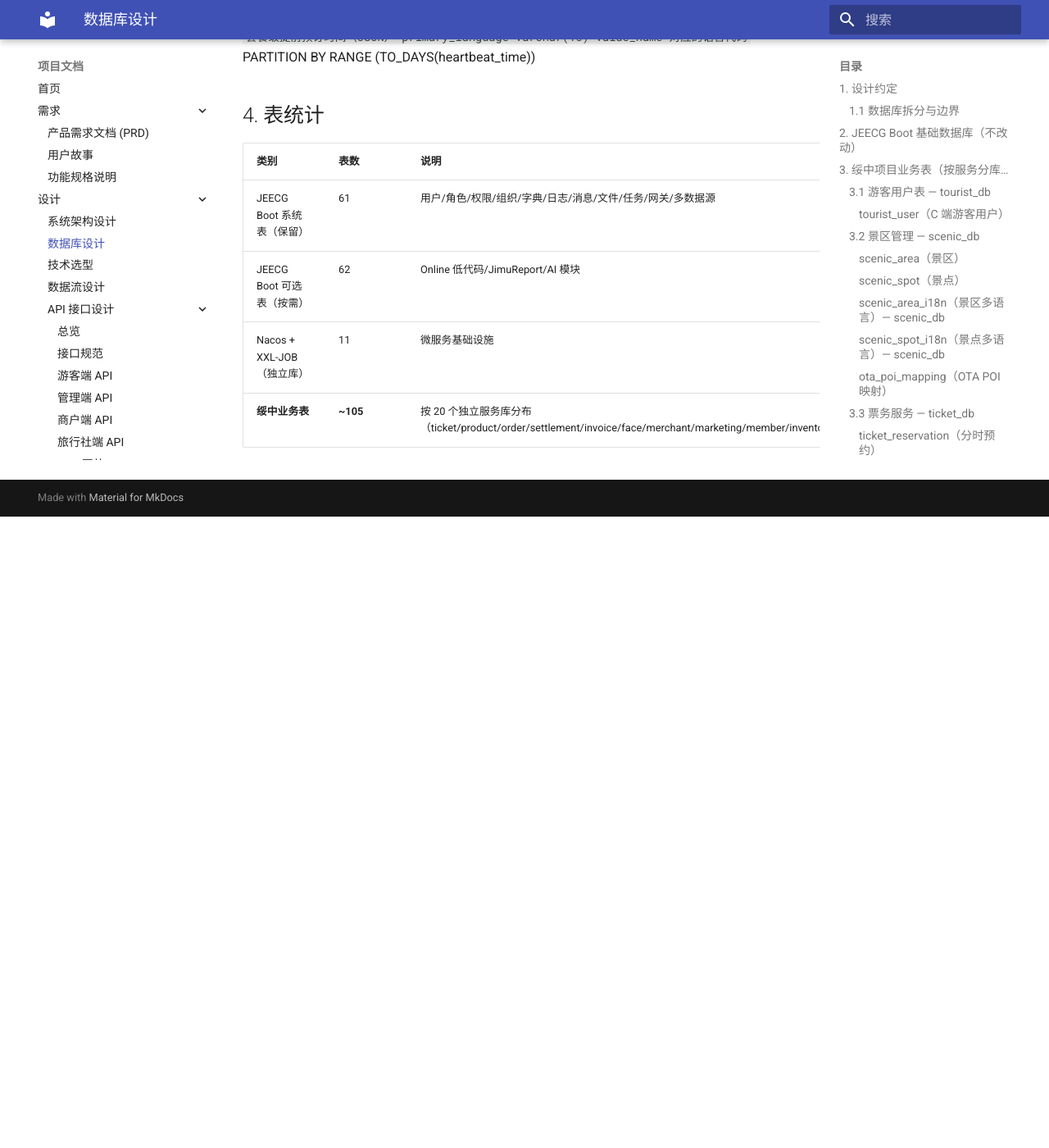
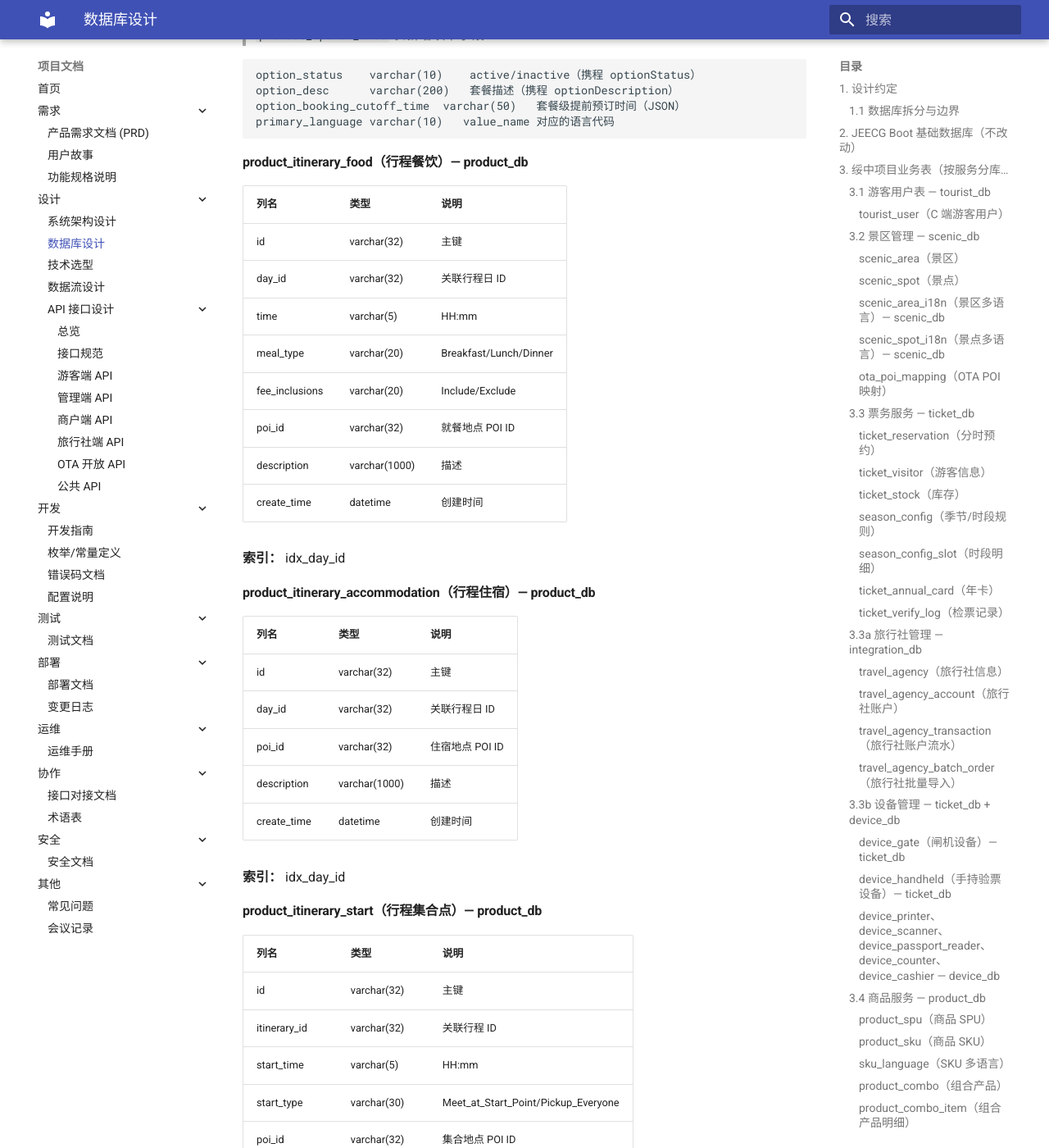
Before and after one commit to 4k48-o/u_trip_doc, an MkDocs documentation site: the page built from docs/design/database.md, in a window 1280 px wide and 1400 px high, scrolled down 90946 px. Shown: the whole window at 82% size. Built offline with MkDocs 1.6.1 and Material for MkDocs 9.7.7, drawn with Linux system fonts in a browser that asks for light colours; before the commit the page ends 91576 px from its top, so only the background shows below that; some of the changed text lies outside the part shown.

Commit message:
fix: Issue #15 审计——恢复valid_days/行程food&accommodation&start&end/结构化4子表/rule_refund时间/格式修复

````diff
--- a/docs/design/database.md
+++ b/docs/design/database.md
@@ -2008,6 +2009,7 @@
 | hours_before | int(11) | 游览前 N 小时内 |
 | refund_rate | decimal(5,4) | 退款比例（1.0000=全额） |
 | allow_partial | tinyint(1) | 0否/1是 |
+| confirmation_time | int(11) | 携程退改确认时限（8/16/24 小时） |
 | cancel_fee_json | text | 携程格式退改费率列表（JSON） |
 | status | tinyint(1) | 0禁用/1启用 |
 | create_by | varchar(50) | 创建人 |
@@ -2457,7 +2459,118 @@ option_status    varchar(10)    active/inactive（携程 optionStatus）
 option_desc      varchar(200)   套餐描述（携程 optionDescription）
 option_booking_cutoff_time  varchar(50)   套餐级提前预订时间（JSON）
 primary_language varchar(10)   value_name 对应的语言代码
-``` PARTITION BY RANGE (TO_DAYS(heartbeat_time))
+```
+
+#### product_itinerary_food（行程餐饮）— product_db
+
+| 列名 | 类型 | 说明 |
+|------|------|------|
+| id | varchar(32) | 主键 |
+| day_id | varchar(32) | 关联行程日 ID |
+| time | varchar(5) | HH:mm |
+| meal_type | varchar(20) | Breakfast/Lunch/Dinner |
+| fee_inclusions | varchar(20) | Include/Exclude |
+| poi_id | varchar(32) | 就餐地点 POI ID |
+| description | varchar(1000) | 描述 |
+| create_time | datetime | 创建时间 |
+
+**索引：** idx_day_id
+
+#### product_itinerary_accommodation（行程住宿）— product_db
+
+| 列名 | 类型 | 说明 |
+|------|------|------|
+| id | varchar(32) | 主键 |
+| day_id | varchar(32) | 关联行程日 ID |
+| poi_id | varchar(32) | 住宿地点 POI ID |
+| description | varchar(1000) | 描述 |
+| create_time | datetime | 创建时间 |
+
+**索引：** idx_day_id
+
+#### product_itinerary_start（行程集合点）— product_db
+
+| 列名 | 类型 | 说明 |
+|------|------|------|
+| id | varchar(32) | 主键 |
+| itinerary_id | varchar(32) | 关联行程 ID |
+| start_time | varchar(5) | HH:mm |
+| start_type | varchar(30) | Meet_at_Start_Point/Pickup_Everyone |
+| poi_id | varchar(32) | 集合地点 POI ID |
+| duration_value | int(11) | 接人耗时 |
+| duration_unit | varchar(10) | Day/Hour/Minute |
+| description | varchar(1000) | 描述 |
+| create_time | datetime | 创建时间 |
+
+**索引：** idx_itinerary_id
+
+#### product_itinerary_end（行程解散点）— product_db
+
+| 列名 | 类型 | 说明 |
+|------|------|------|
+| id | varchar(32) | 主键 |
+| itinerary_id | varchar(32) | 关联行程 ID |
+| end_time | varchar(5) | HH:mm |
+| end_type | varchar(30) | End_on_the_Spot/End_After_Return/Drop_Off_Everyone |
+| poi_id | varchar(32) | 解散地点 POI ID |
+| duration_value | int(11) | 解散耗时 |
+| duration_unit | varchar(10) | Day/Hour/Minute |
+| description | varchar(1000) | 描述 |
+| create_time | datetime | 创建时间 |
+
+**索引：** idx_itinerary_id
+
+#### product_inclusion（费用包含项）— product_db
+
+> 从 product_spu.inclusions text 拆出，每条 ≤500 字符，最多 20 条。
+
+| 列名 | 类型 | 说明 |
+|------|------|------|
+| id | varchar(32) | 主键 |
+| spu_id | varchar(32) | SPU ID |
+| content | varchar(500) | 内容 |
+| sort_no | int(11) | 排序 |
+| create_time | datetime | 创建时间 |
+
+**索引：** idx_spu_id
+
+#### product_exclusion（费用不含项）— product_db
+
+| 列名 | 类型 | 说明 |
+|------|------|------|
+| id | varchar(32) | 主键 |
+| spu_id | varchar(32) | SPU ID |
+| content | varchar(500) | 内容 |
+| sort_no | int(11) | 排序 |
+| create_time | datetime | 创建时间 |
+
+**索引：** idx_spu_id
+
+#### product_highlight_item（产品亮点）— product_db
+
+> ≤200 字符 × 3 条。
+
+| 列名 | 类型 | 说明 |
+|------|------|------|
+| id | varchar(32) | 主键 |
+| spu_id | varchar(32) | SPU ID |
+| content | varchar(200) | 内容 |
+| sort_no | int(11) | 排序 |
+| create_time | datetime | 创建时间 |
+
+**索引：** idx_spu_id
+
+#### product_how_to_use_item（使用方法）— product_db
+
+| 列名 | 类型 | 说明 |
+|------|------|------|
+| id | varchar(32) | 主键 |
+| spu_id | varchar(32) | SPU ID |
+| content | varchar(500) | 内容 |
+| sort_no | int(11) | 排序 |
+| create_time | datetime | 创建时间 |
+
+**索引：** idx_spu_id
 
 ## 4. 表统计
 
@@ -2466,4 +2579,4 @@ primary_language varchar(10)   value_name 对应的语言代码
 | JEECG Boot 系统表（保留） | 61 | 用户/角色/权限/组织/字典/日志/消息/文件/任务/网关/多数据源 |
 | JEECG Boot 可选表（按需） | 62 | Online 低代码/JimuReport/AI 模块 |
 | Nacos + XXL-JOB（独立库） | 11 | 微服务基础设施 |
-| **绥中业务表** | **~105** | 按 20 个独立服务库分布（ticket/product/order/settlement/invoice/face/merchant/marketing/member/inventory/rental/traffic/integration/scenic/vehicle/content/device/analytics/rule/notification） |
+| **绥中业务表** | **~115** | 按 20 个独立服务库分布 |
````
Also changed, not shown: other parts of docs/design/database.md (+1 -0 lines).
